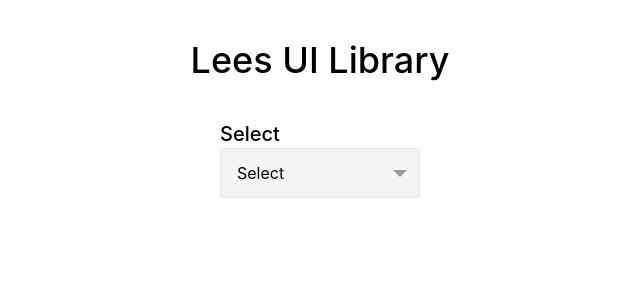
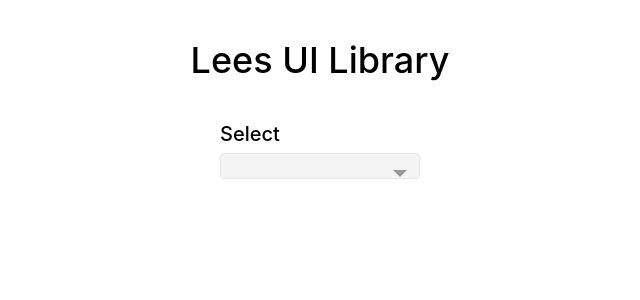
Before and after one commit to elast-ui-lab/elast-ui, a React (Create React App) app in the folder lees-ui/: page / in a window 1280 px wide. Shown: the top 300 px of the page, without its empty margins (320-960 px from the left). Built offline with nearby package versions, Linux system fonts and the light colour scheme.

Commit message:
Refactor: 불필요한 props 삭제 및 코드 품질 개선

```diff
--- a/lees-ui/src/components/select/select.tsx
+++ b/lees-ui/src/components/select/select.tsx
@@ -7,24 +7,25 @@ import React, {
 } from "react";
 import styled from "styled-components";
 
-type DataType = string | number | undefined;
+type DataType = any;
 
 type SelectContextType = {
   open: boolean;
+  onChange: (id: unknown) => void;
   selectedValue: DataType;
-  selectedChild: DataType;
+  selectedLabel: DataType;
   setOpen: React.Dispatch<React.SetStateAction<boolean>>;
   setSelectedValue: React.Dispatch<React.SetStateAction<DataType>>;
-  setSelectedChild: React.Dispatch<React.SetStateAction<DataType>>;
+  setSelectedLabel: React.Dispatch<React.SetStateAction<DataType>>;
 };
 
 type SelectProps = {
   id?: string;
   className?: string;
-  defaultValue?: DataType; //string | number;
-  defaultChild?: DataType; //string | number;
+  value?: DataType; //string | number;
   onChange?: any;
   children?: React.ReactNode;
+  required?: boolean;
 };
 
 type DefaultProps = {
@@ -45,35 +46,29 @@ const SelectContext = createContext<SelectContextType | undefined>(undefined);
 export const Select = ({
   id,
   className,
-  defaultValue,
-  defaultChild,
+  value,
   children,
   onChange,
+  required,
 }: SelectProps) => {
   const [open, setOpen] = useState<boolean>(false);
-  const [selectedValue, setSelectedValue] = useState<DataType>(defaultValue);
-  const [selectedChild, setSelectedChild] = useState<DataType>(
-    defaultChild || "Select"
-  );
+  const [selectedValue, setSelectedValue] = useState<DataType>();
+  const [selectedLabel, setSelectedLabel] = useState<DataType>();
 
   useEffect(() => {
-    onChange && onChange(selectedValue);
-  }, [selectedValue]);
-
-  useEffect(() => {
-    defaultValue && setSelectedValue(defaultValue);
-    defaultChild && setSelectedChild(defaultChild);
-  }, [defaultValue, defaultChild]);
+    value !== undefined && setSelectedValue(value);
+  }, [value]);
 
   return (
     <SelectContext.Provider
       value={{
-        selectedChild,
-        selectedValue,
-        setSelectedChild,
-        setSelectedValue,
         open,
         setOpen,
+        onChange,
+        selectedValue,
+        selectedLabel,
+        setSelectedValue,
+        setSelectedLabel,
       }}
     >
       <SelectBoxWrapper id={id} className={className}>
@@ -85,7 +80,7 @@ export const Select = ({
 
 const Trigger = ({ className, id, children }: DefaultProps) => {
   const ref = useRef<any>();
-  const { selectedChild, open, setOpen } = useContext(
+  const { selectedLabel, open, setOpen } = useContext(
     SelectContext
   ) as SelectContextType;
 
@@ -107,15 +102,15 @@ const Trigger = ({ className, id, children }: DefaultProps) => {
           setOpen(!open);
         }}
       >
-        {selectedChild}
+        {selectedLabel}
         {children}
       </SelectBox>
     </>
   );
 };
 const OptionWrapper = ({
+  id,
   children,
-  id,
   className,
 }: {
   children: React.ReactNode;
@@ -124,24 +119,32 @@ const OptionWrapper = ({
 
   return (
     <>
-      {/* {open && ( */}
       <SelectOptionWrapper open={open} id={id} className={className}>
         {children}
       </SelectOptionWrapper>
-      {/* )} */}
     </>
   );
 };
 
 const Option = ({ value, children, ...props }: OptionProps) => {
-  const { setSelectedChild, setSelectedValue, setOpen } = useContext(
-    SelectContext
-  ) as SelectContextType;
+  const {
+    selectedValue,
+    setSelectedValue,
+    setSelectedLabel,
+    setOpen,
+    onChange,
+  } = useContext(SelectContext) as SelectContextType;
+
+  useEffect(() => {
+    if (value === selectedValue) {
+      setSelectedLabel(children);
+    }
+  }, [value, selectedValue, setSelectedLabel, children]);
 
   const onClickOption = () => {
     if (typeof children === "string" || typeof children === "number") {
-      setSelectedChild(children);
       setSelectedValue(value);
+      onChange(value);
       setOpen(false);
     }
   };
```
